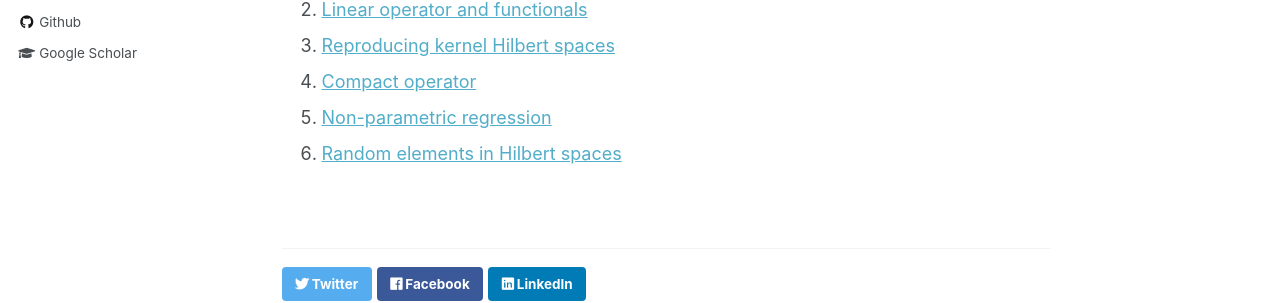
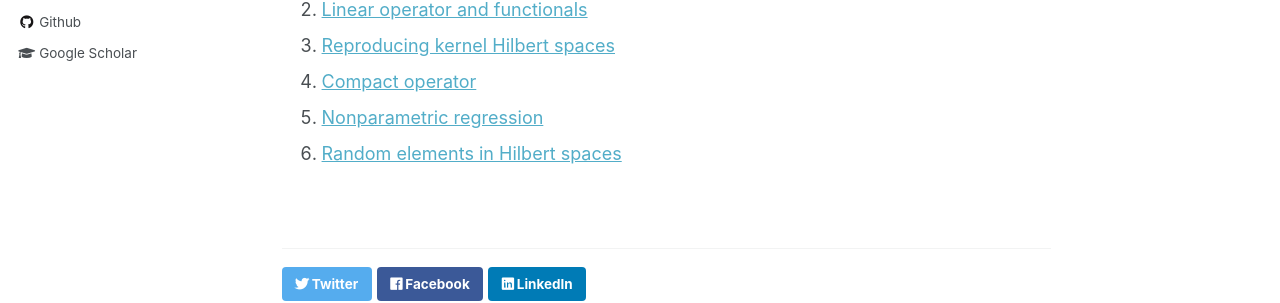
Before and after one commit to Tan-jianbin/Tan-jianbin.github.io, a Jekyll site: the page built from _teaching/2019-fall-teaching.md, in a window 1280 px wide and 1112 px high. Shown: the part 507-810 px from the top of the window. Built offline with Jekyll 4.4.1, drawn with Linux system fonts in a browser that asks for light colours.

Commit message:
Update 2019-fall-teaching.md

```diff
--- a/_teaching/2019-fall-teaching.md
+++ b/_teaching/2019-fall-teaching.md
@@ -22,5 +22,5 @@
 2. [Linear operator and functionals](http://tan-jianbin.github.io/files/PPT_2019-fda/Operator.pdf)
 3. [Reproducing kernel Hilbert spaces](http://tan-jianbin.github.io/files/PPT_2019-fda/Reproducing kernel Hilbert spaces.pdf)
 4. [Compact operator](http://tan-jianbin.github.io/files/PPT_2019-fda/Compact Operator.pdf)
-5. [Non-parametric regression](http://tan-jianbin.github.io/files/PPT_2019-fda/Non-parametric Regression.pdf)
+5. [Nonparametric regression](http://tan-jianbin.github.io/files/PPT_2019-fda/Non-parametric Regression.pdf)
 6. [Random elements in Hilbert spaces](http://tan-jianbin.github.io/files/PPT_2019-fda/Random elements in Hilbert space.pdf)
```
